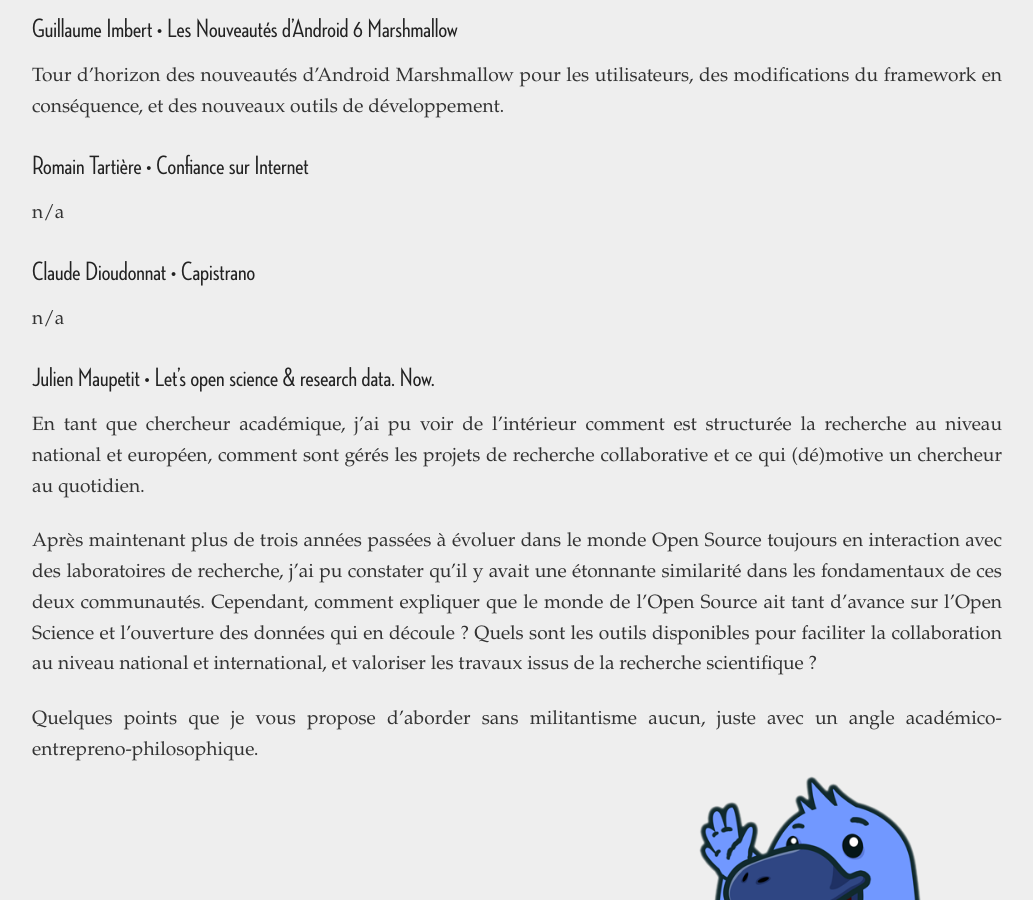
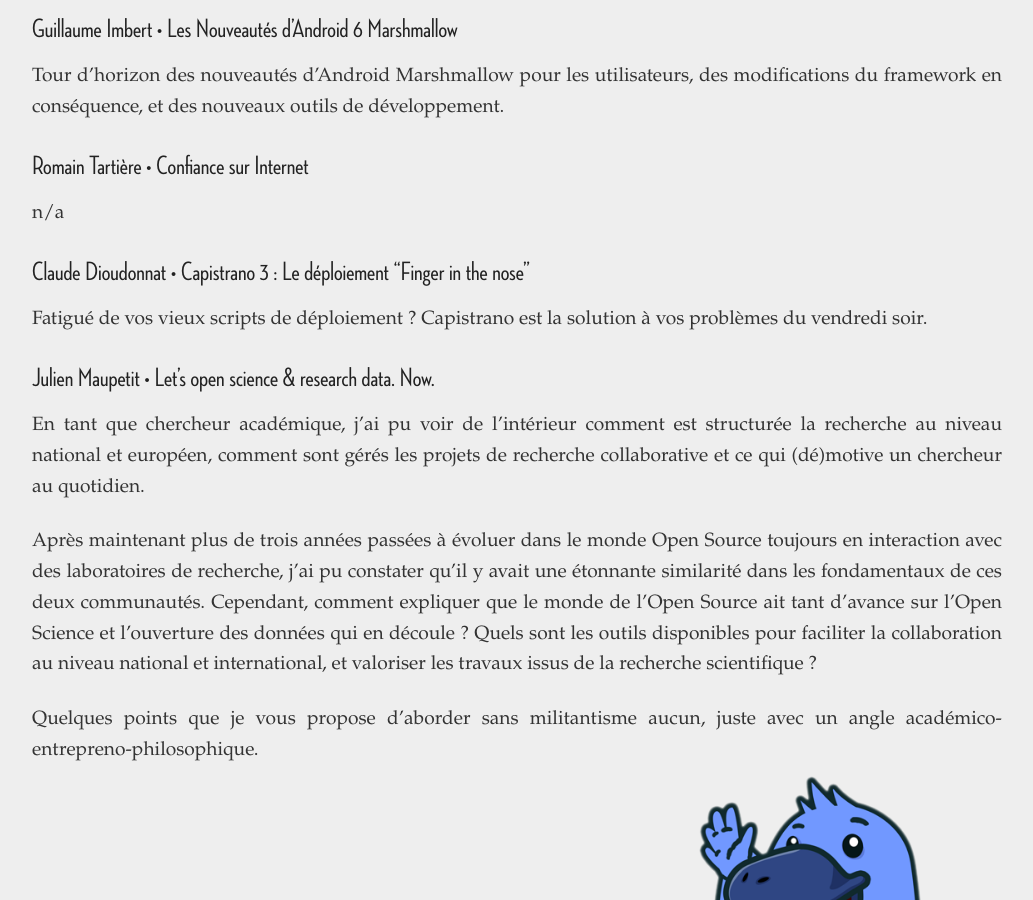
Before and after one commit to clermontech/clermontech.github.com, a Jekyll site: the page built from _posts/2015-09-08-api-hour-16.md, in a window 1280 px wide and 900 px high, scrolled down 1394 px. Shown: the whole window, without its empty margins (123-1156 px from the left). Built offline with Jekyll 4.4.1, drawn with Linux system fonts in a browser that asks for light colours; Markdown is read by kramdown in place of the engine named in the settings.

Commit message:
add claude abstract

```diff
--- a/_posts/2015-09-08-api-hour-16.md
+++ b/_posts/2015-09-08-api-hour-16.md
@@ -54,9 +54,10 @@ développement.
 
 n/a
 
-### Claude Dioudonnat • Capistrano
+### Claude Dioudonnat • Capistrano 3 : Le déploiement "Finger in the nose"
 
-n/a
+Fatigué de vos vieux scripts de déploiement ? Capistrano est la solution à vos
+problèmes du vendredi soir.
 
 ### Julien Maupetit • Let's open science & research data. Now.
 
```
